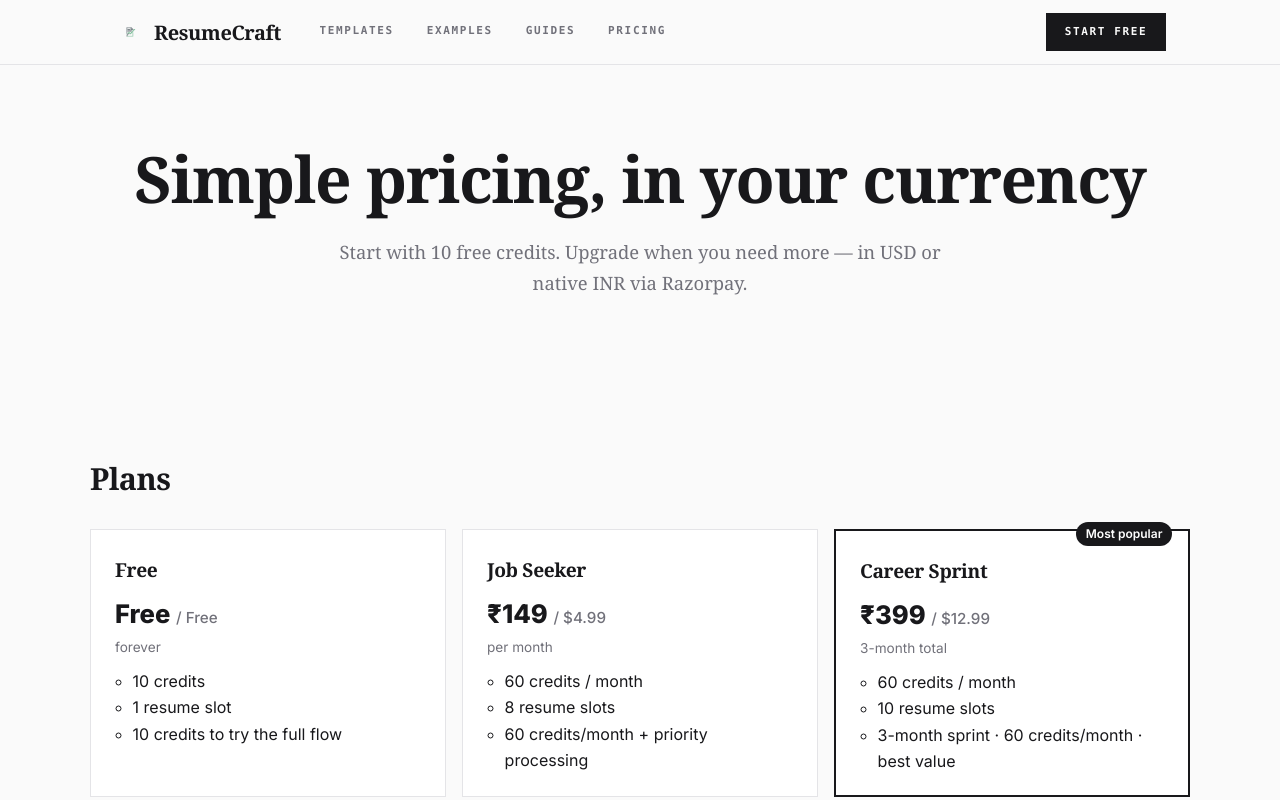
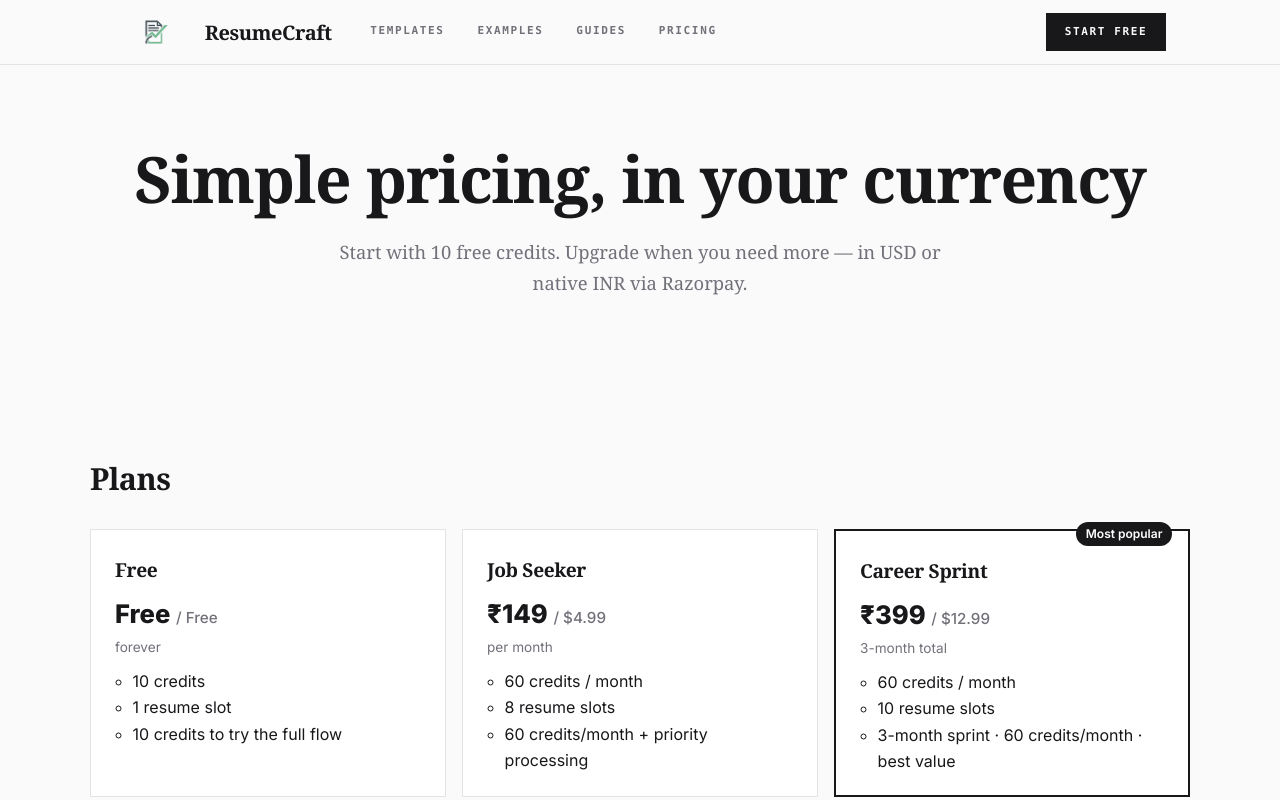
Before and after one commit to pranav412-code/resume_craft_marketing, a Next.js app: page /pricing in a window 1280 px wide. Shown: the top 800 px of the page. Built offline with nearby package versions, Linux system fonts and the light colour scheme; no server answers.

Commit message:
update-7

```diff
--- a/components/SiteHeader.tsx
+++ b/components/SiteHeader.tsx
@@ -8,9 +8,16 @@ export function SiteHeader({ page }: { page: string }) {
   return (
     <header className="site-header">
       <div className="container header-inner">
-        <Link href="/" className="brand" style={{ display: "inline-flex", alignItems: "center", gap: "0.5rem" }}>
-          <Image src="/logo.png" alt={`${siteConfig.name} logo`} width={32} height={32} priority />
-          {siteConfig.name}
+        <Link href="/" className="brand" style={{ display: "inline-flex", alignItems: "center", gap: "0.625rem" }}>
+          <Image
+            src="/logo.png"
+            alt={`${siteConfig.name} logo`}
+            width={96}
+            height={52}
+            priority
+            style={{ width: "auto", height: "44px", objectFit: "contain", display: "block" }}
+          />
+          <span>{siteConfig.name}</span>
         </Link>
         <nav className="main-nav" aria-label="Main">
           <Link href="/resume-templates">Templates</Link>
```
